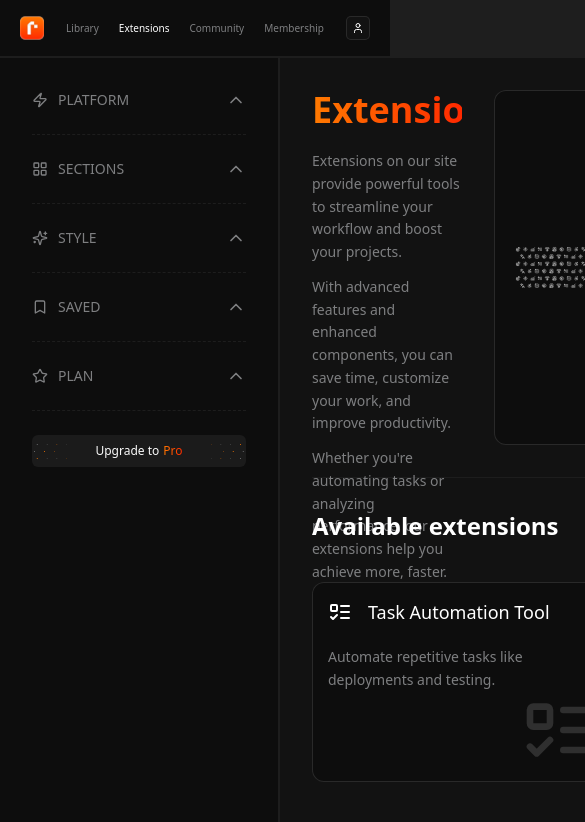
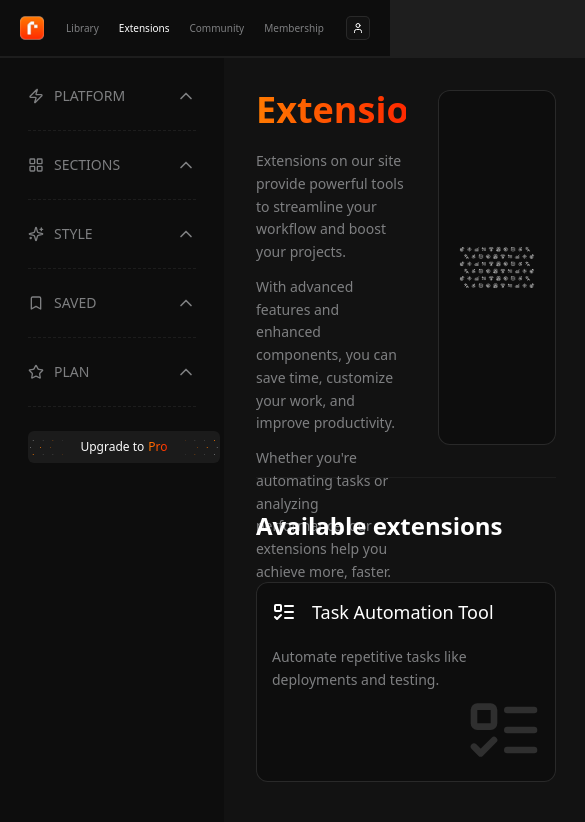
Before and after one commit to AlexDDevv/Ui-Library-Spikes, a Next.js app: page /extensions in a window 390 px wide. Shown: the top 822 px of the page, 585 px wide, since content can reach past the window. Built offline with nearby package versions, Linux system fonts and the light colour scheme.

Commit message:
📱 Responsive for NavBar

```diff
--- a/src/app/components/NavBar.tsx
+++ b/src/app/components/NavBar.tsx
@@ -20,7 +20,7 @@ export default function NavBar() {
     };
 
     return (
-        <section className="bg-bgContainer flex flex-col gap-y-6 p-8 pb-28 border-r-2 border-border min-w-[280px]">
+        <section className="bg-bgContainer flex flex-col gap-y-6 p-8 pb-28 border-r-2 border-border min-w-[280px] max-xl:min-w-64 max-md:p-7 max-md:min-w-56 max-sm:border-r-0 max-sm:border-b-2">
             {data.navBarLaterale.map((section, index) => (
                 <NavBarContent
                     key={section.title}
@@ -30,7 +30,7 @@ export default function NavBar() {
                     selectContent={(content) => selectContent(section.title, content)}
                 />
             ))}
-            <button className="flex items-center justify-between bg-card text-upgradeText text-xs font-medium h-8 rounded-md">
+            <button className="flex items-center justify-between bg-card text-upgradeText text-xs font-medium h-8 rounded-md max-sm:w-48 max-sm:mx-auto">
                 <Image
                     src={btnDotLeft}
                     alt="Styled btn"
```
